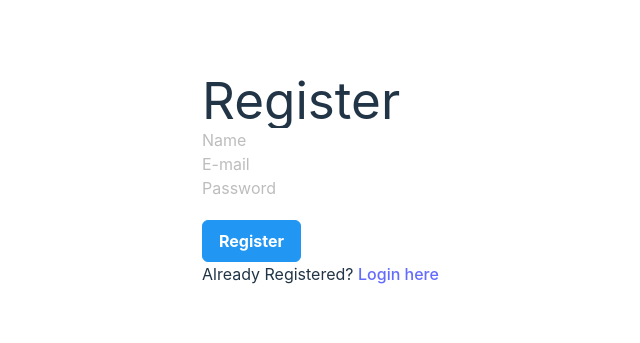
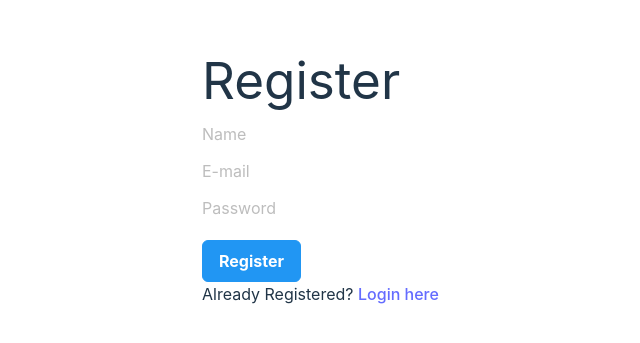
Before and after one commit to GopalDixit/MERN_Shopping_Cart_Payment, a React (Vite) app in the folder frontend/: page /register in a window 1280 px wide. Shown: the part 221-564 px from the top of the page, without its empty margins (314-954 px from the left). Built offline with nearby package versions, Linux system fonts and the light colour scheme.

Commit message:
Update App.css

```diff
--- a/frontend/src/App.css
+++ b/frontend/src/App.css
@@ -10,6 +10,24 @@
   margin-top: 15px;
   height: 20px;
 }
+#name-input{
+  background-color: white;
+  color: black;
+  margin-top: 15px;
+  height: 20px;
+}
+#password-input{
+  background-color: white;
+  color: black;
+  margin-top: 15px;
+  height: 20px;
+}
+#email-input{
+  background-color: white;
+  color: black;
+  margin-top: 15px;
+  height: 20px;
+}
 .home{
   background-color: red;
 }
```
